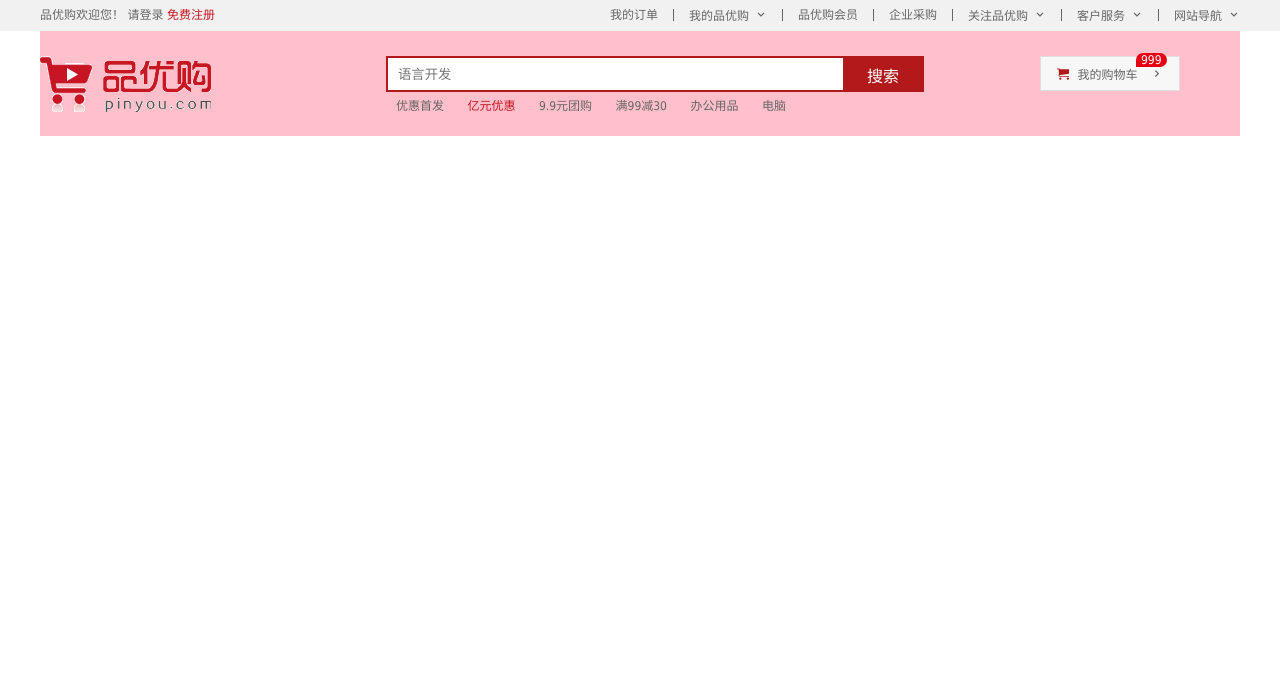
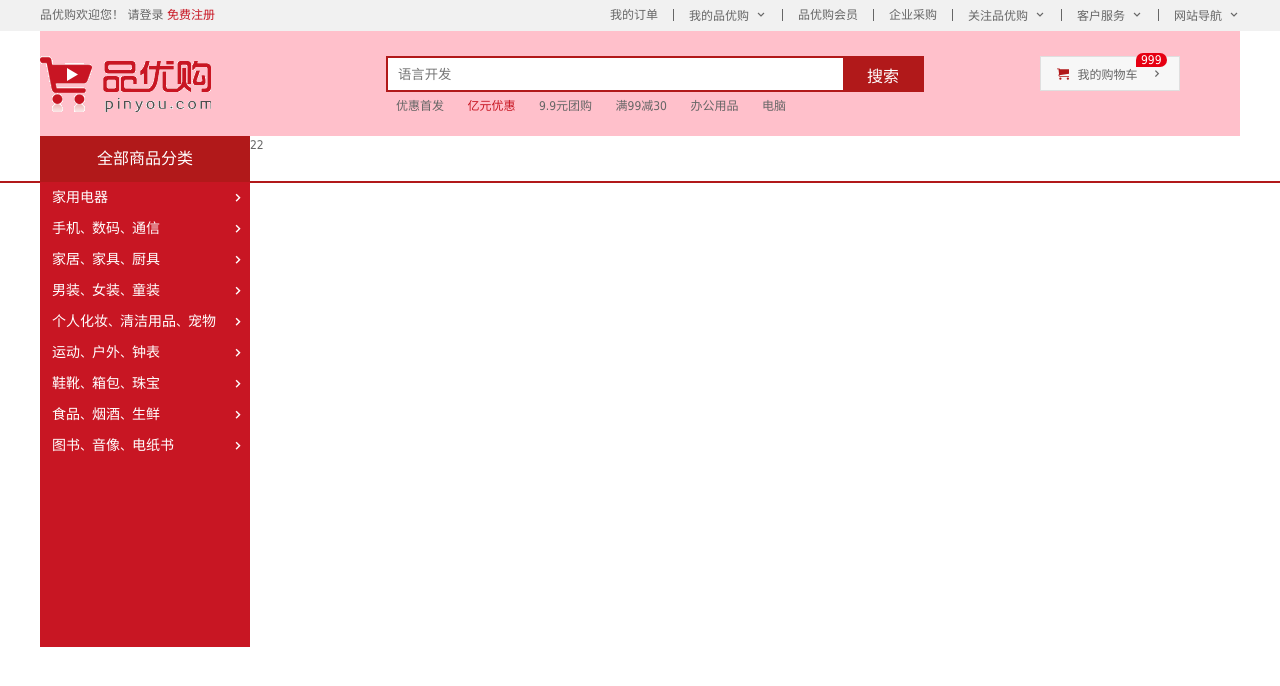
Before and after one commit to bsyyhpc/pink_css, a plain HTML site: page 品优购案例/shopping/index.html in a window 1280 px wide. Drawn offline with Linux system fonts and the light colour scheme; files whose address does not match are found by name.

Commit message:
导航栏nav中的dropdown制作

```diff
--- a/品优购案例/shopping/css/common.css
+++ b/品优购案例/shopping/css/common.css
@@ -155,3 +155,58 @@
   color: #fff;
   padding: 0 5px;
 }
+
+/* nav导航栏制作 */
+.nav {
+  height: 47px;
+  border-bottom: 2px solid #b1191a;
+}
+.nav .dropdown {
+  float: left;
+  width: 210px;
+  height: 46px;
+  background-color: #b1191a;
+}
+.nav .navitems {
+  float: left;
+}
+.dropdown .dt {
+  width: 100%;
+  height: 100%;
+  color: #fff;
+  text-align: center;
+  line-height: 45px;
+  font-size: 16px;
+}
+.dropdown .dd {
+  width: 100%;
+  height: 465px;
+  background-color: #c81623;
+}
+.dropdown .dd ul li {
+  position: relative;
+  color: #fff;
+  height: 31px;
+  line-height: 31px;
+  margin-left: 2px;
+  padding-left: 10px;
+}
+.dropdown .dd ul li::after {
+  position: absolute;
+  top: 1px;
+  right: 5px;
+  content: "\e920";
+  font-family: "icomoon";
+  color: #fff;
+  font-size: 14px;
+}
+.dropdown .dd ul li:hover {
+  background-color: #fff;
+}
+.dropdown .dd ul li a {
+  color: #fff;
+  font-size: 14px;
+}
+.dropdown .dd ul li:hover a {
+  color: #c81623;
+}
--- a/品优购案例/shopping/index.html
+++ b/品优购案例/shopping/index.html
@@ -73,5 +73,28 @@
       <i class="shopcount">999</i>
     </div>
   </header>
+  <!-- header模块制作，end -->
+  <!-- nav模块制作，start -->
+  <div class="nav">
+    <div class="w">
+      <div class="dropdown">
+        <div class="dt">全部商品分类</div>
+        <div class="dd">
+        <ul>
+          <li><a href="#">家用电器</a></li>
+          <li><a href="#">手机</a>、<a href="#">数码</a>、<a href="#">通信</a></li>
+          <li><a href="#">家居</a>、<a href="#">家具</a>、<a href="#">厨具</a></li>
+          <li><a href="#">男装</a>、<a href="#">女装</a>、<a href="#">童装</a></li>
+          <li><a href="#">个人化妆</a>、<a href="#">清洁用品</a>、<a href="#">宠物</a></li>
+          <li><a href="#">运动</a>、<a href="#">户外</a>、<a href="#">钟表</a></li>
+          <li><a href="#">鞋靴</a>、<a href="#">箱包</a>、<a href="#">珠宝</a></li>
+          <li><a href="#">食品</a>、<a href="#">烟酒</a>、<a href="#">生鲜</a></li>
+          <li><a href="#">图书</a>、<a href="#">音像</a>、<a href="#">电纸书</a></li>
+        </ul>
+      </div>
+    </div>
+    <div class="navitems">22</div>
+    </div>
+  </div>
 </body>
 </html>
```
Also changed, not shown: 1 other file.
